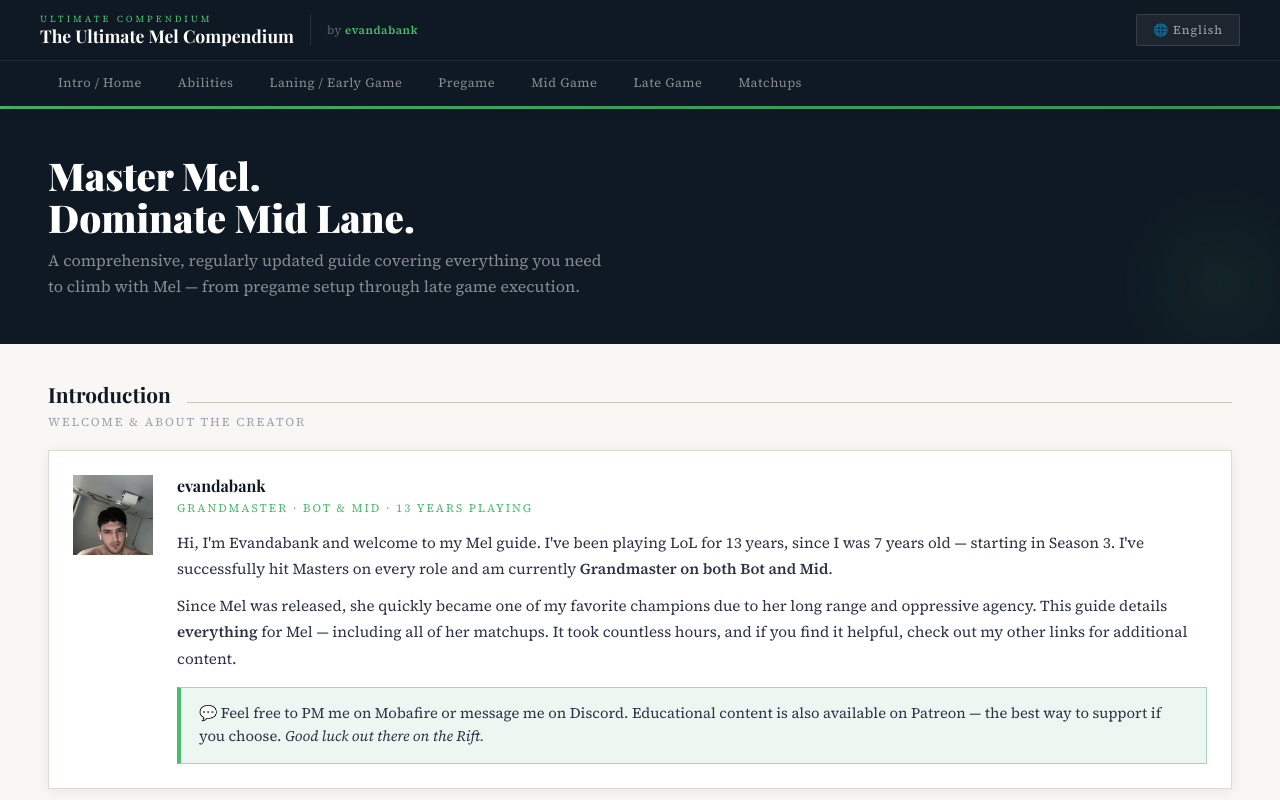
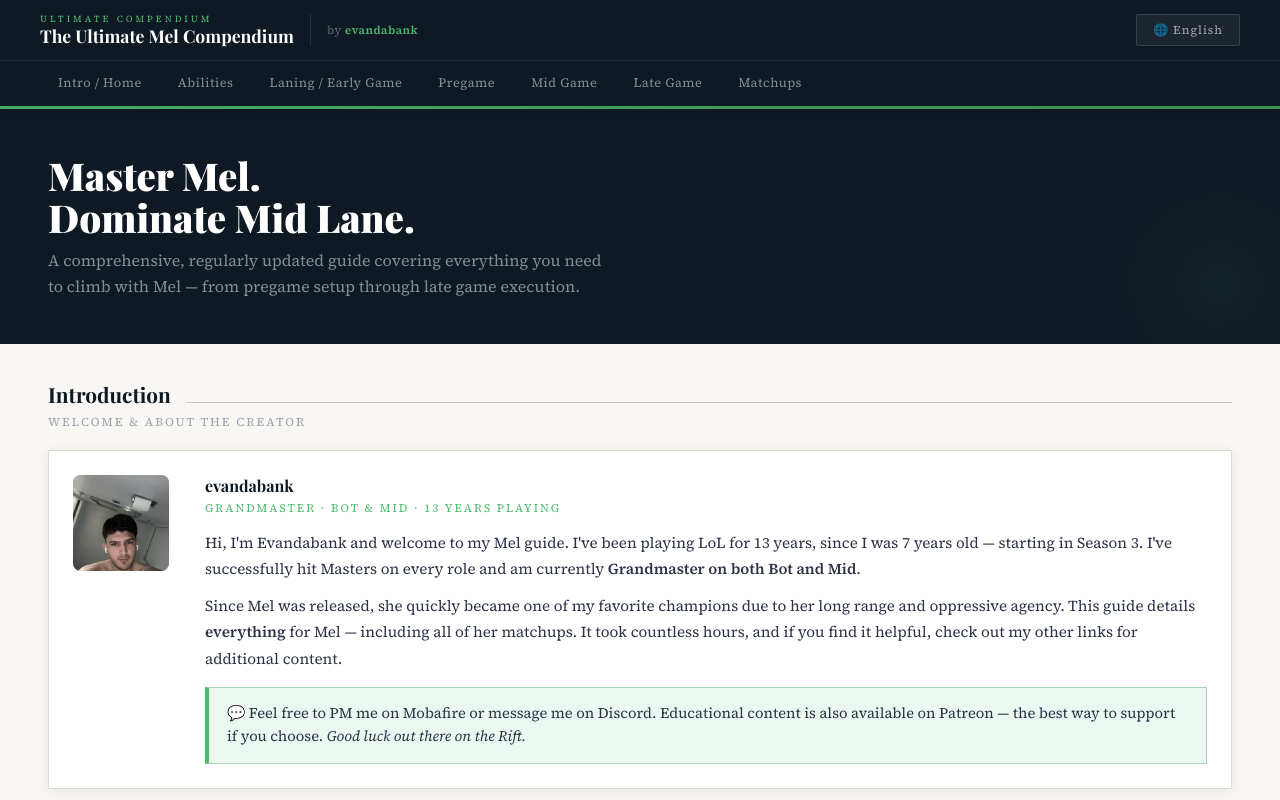
Before and after one commit to tifftoes/mel-try1, a plain HTML site: page index.html in a window 1280 px wide. Shown: the top 800 px of the page. Drawn offline with nearby package versions, Linux system fonts and the light colour scheme.

Commit message:
styles
styles

```diff
--- a/css/styles.css
+++ b/css/styles.css
@@ -502,9 +502,14 @@
 .stat-pill .value { font-family:'Playfair Display',serif; font-size:1rem; font-weight:700; color:var(--brand); }
 
 /* ── ABOUT ── */
-.about-block { display:flex; gap:36px; align-items:flex-start; }
-.about-avatar { width:80px; height:80px; background:var(--brand); display:flex; align-items:center; justify-content:center; font-family:'Playfair Display',serif; font-size:1.8rem; font-weight:900; color:var(--white); flex-shrink:0; overflow:hidden; }
+.about-block { display:flex; gap:40px; align-items:flex-start; }
+.about-avatar { width:96px; height:96px; min-width:96px; min-height:96px; background:var(--brand); display:flex; align-items:center; justify-content:center; font-family:'Playfair Display',serif; font-size:1.8rem; font-weight:900; color:var(--white); flex-shrink:0; overflow:hidden; border-radius:8px; }
 .about-avatar img { width:100%; height:100%; object-fit:cover; display:block; }
+.about-text-container { margin-left:12px; }
+.about-text-container .about-name { font-family:'Playfair Display',serif; font-size:1rem; font-weight:700; color:var(--navy); margin-bottom:4px; }
+.about-text-container .about-tagline { font-size:0.72rem; letter-spacing:2px; text-transform:uppercase; color:var(--brand); margin-bottom:14px; }
+.about-text-container .about-desc { font-size:0.95rem; line-height:1.75; margin-bottom:10px; }
+.about-text-container .about-desc--second { font-size:0.95rem; line-height:1.75; margin-bottom:14px; }
 .about-text { position:relative; }
 .about-text h4 { font-family:'Playfair Display',serif; font-size:1.1rem; font-weight:700; color:var(--navy); margin-bottom:6px; }
 .about-text p { font-size:0.92rem; line-height:1.7; color:var(--text-body); }
--- a/index.html
+++ b/index.html
@@ -80,12 +80,12 @@
           <div class="section-head"><h3>Introduction</h3><div class="section-rule"></div></div>
           <div class="section-sub">Welcome &amp; about the creator</div>
           <div class="card" style="display:flex;gap:24px;align-items:flex-start;flex-wrap:wrap">
-            <div class="about-avatar" style="flex-shrink:0;padding:0;overflow:hidden;"><img src="images/shitting.png" alt="evandabank avatar" style="width:100%;height:100%;object-fit:cover;display:block;"></div>
-            <div style="flex:1;min-width:200px">
-              <div style="font-family:'Playfair Display',serif;font-size:1rem;font-weight:700;color:var(--navy);margin-bottom:4px">evandabank</div>
-              <div style="font-size:0.72rem;letter-spacing:2px;text-transform:uppercase;color:var(--brand);margin-bottom:14px">Grandmaster · Bot &amp; Mid · 13 Years Playing</div>
-              <p style="font-size:.95rem;line-height:1.75;margin-bottom:10px">Hi, I'm Evandabank and welcome to my Mel guide. I've been playing LoL for 13 years, since I was 7 years old — starting in Season 3. I've successfully hit Masters on every role and am currently <strong>Grandmaster on both Bot and Mid</strong>.</p>
-              <p style="font-size:.95rem;line-height:1.75;margin-bottom:14px">Since Mel was released, she quickly became one of my favorite champions due to her long range and oppressive agency. This guide details <strong>everything</strong> for Mel — including all of her matchups. It took countless hours, and if you find it helpful, check out my other links for additional content.</p>
+            <div class="about-avatar"><img src="images/shitting.png" alt="evandabank avatar"></div>
+            <div class="about-text-container" style="flex:1;min-width:200px">
+              <div class="about-name">evandabank</div>
+              <div class="about-tagline">Grandmaster · Bot &amp; Mid · 13 Years Playing</div>
+              <p class="about-desc">Hi, I'm Evandabank and welcome to my Mel guide. I've been playing LoL for 13 years, since I was 7 years old — starting in Season 3. I've successfully hit Masters on every role and am currently <strong>Grandmaster on both Bot and Mid</strong>.</p>
+              <p class="about-desc--second">Since Mel was released, she quickly became one of my favorite champions due to her long range and oppressive agency. This guide details <strong>everything</strong> for Mel — including all of her matchups. It took countless hours, and if you find it helpful, check out my other links for additional content.</p>
               <div class="info-box" style="margin-top:0">💬 Feel free to PM me on Mobafire or message me on Discord. Educational content is also available on Patreon — the best way to support if you choose. <em>Good luck out there on the Rift.</em></div>
             </div>
           </div>
```
